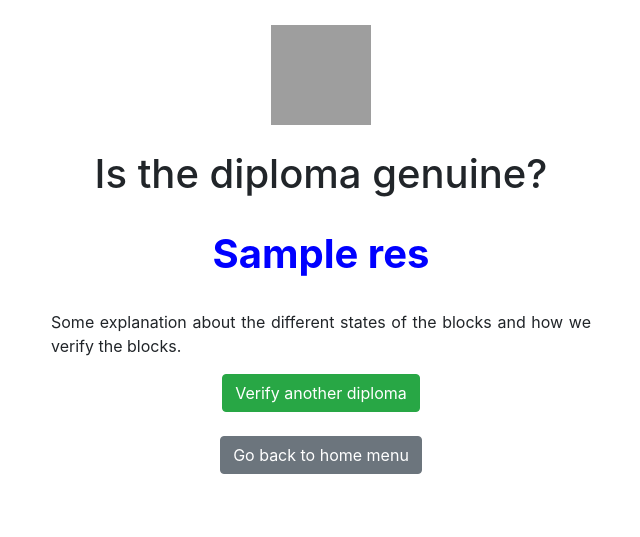
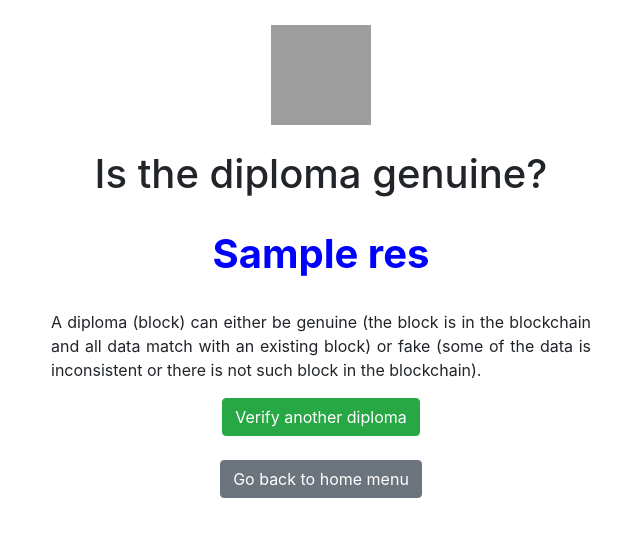
Before and after one commit to Lennart-t/Blockchain, a Flask app: template template/diploma.html in a window 1280 px wide. Shown: the top 537 px of the page, without its empty margins (319-959 px from the left). Run offline with Flask 2, Linux system fonts and the light colour scheme; the template is opened without the code that fills it: most values are stand-ins (such as "Sample title", 1, 10 or a date in 2020); some libraries are stand-ins or nearby versions; grey boxes are pictures that could not be loaded.

Commit message:
Added description

```diff
--- a/template/diploma.html
+++ b/template/diploma.html
@@ -8,7 +8,8 @@
                 <h1 align="center"><strong style="color: blue;">{{res}}</strong></h1><br>
             </div>
         {% endfor %}
-    <p align="justify"> Some explanation about the different states of the blocks and how we verify the blocks.</p>
+    <p align="justify"> A diploma (block) can either be genuine (the block is in the blockchain and all data match with an existing block)
+        or fake (some of the data is inconsistent or there is not such block in the blockchain). </p>
 
     <form action="{{url_for('check_graduate')}}" method="GET">
         <center><button type="submit" class="btn btn-success">Verify another diploma</button></center>
```
